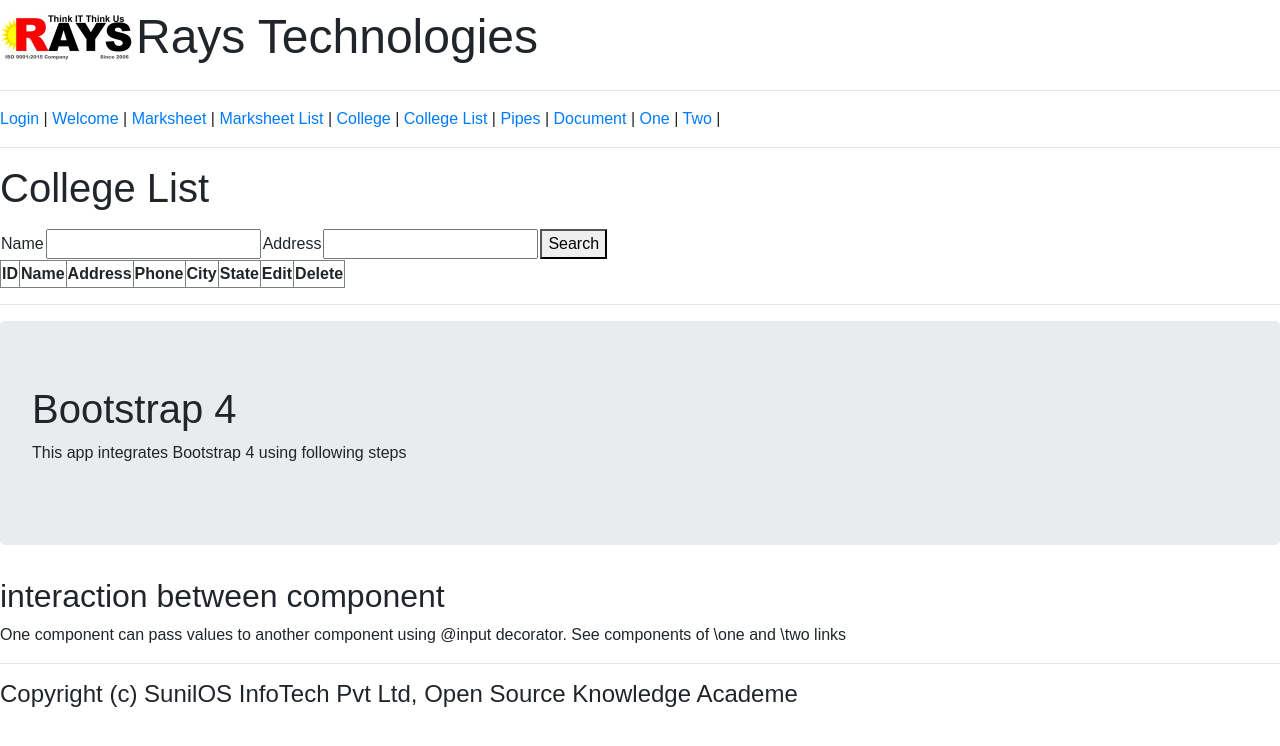
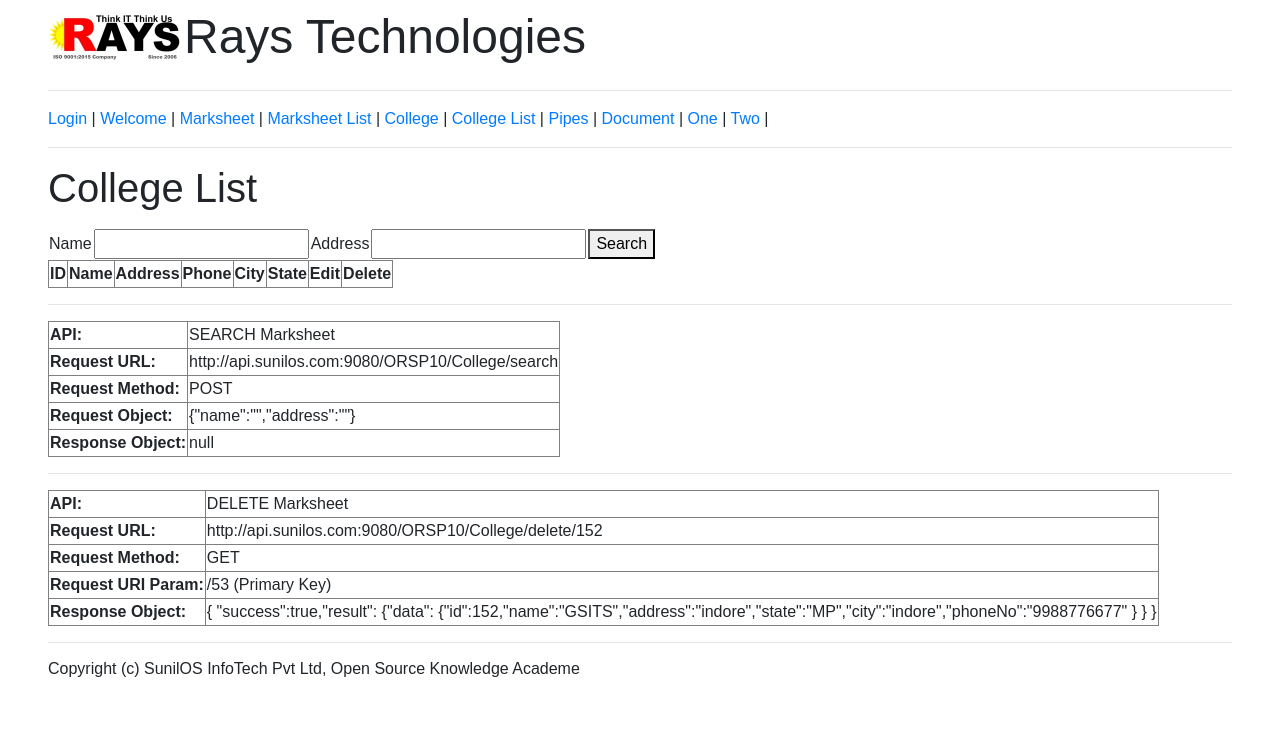
Before and after one commit to sunilos/Angular-8-9-10, an Angular app: page /collegelist in a window 1280 px wide. Shown: the top 746 px of the page. Built offline with nearby package versions, Linux system fonts and the light colour scheme; no server answers.

Commit message:
API added

```diff
--- a/src/app/app.component.html
+++ b/src/app/app.component.html
@@ -30,14 +30,5 @@ You can layout your application here.
   <router-outlet></router-outlet>
 </div>
 
-<hr>
-<div class="jumbotron">
-  <h1>Bootstrap 4</h1>
-  <p>This app integrates Bootstrap 4 using following steps</p>
-</div>
-
-<H2>interaction between component</H2>
-<p>One component can pass values to another component using @input decorator.
-See components of \one and \two links</p>
 <Hr>
-<H4>Copyright (c) SunilOS InfoTech Pvt Ltd, {{subtitle}}</H4>
+<H6>Copyright (c) SunilOS InfoTech Pvt Ltd, {{subtitle}}</H6>
--- a/src/app/college-list/college-list.component.html
+++ b/src/app/college-list/college-list.component.html
@@ -34,3 +34,24 @@
     <td><button (click)="delete(e.id)">Delete</button></td>
   </tr>
 </table>
+
+<HR>
+<table border=1>
+<tr><th>API:</th><td>SEARCH Marksheet</td></tr>
+<tr><th>Request URL:</th><td>http://api.sunilos.com:9080/ORSP10/College/search</td></tr>
+<tr><th>Request Method:</th><td>POST</td></tr>
+<tr><th>Request Object:</th><td>{{getString(form)}}</td></tr>
+<tr><th>Response Object:</th><td>{{getString(responseObject)}}</td></tr>
+</table>
+
+
+<HR>
+<table border=1>
+  <tr><th>API:</th><td>DELETE Marksheet</td></tr>
+  <tr><th>Request URL:</th><td>http://api.sunilos.com:9080/ORSP10/College/delete/152</td></tr>
+  <tr><th>Request Method:</th><td>GET</td></tr>
+  <tr><th>Request URI Param:</th><td>/53 (Primary Key)</td></tr>
+  <tr><th>Response Object:</th>
+  <td>&#123; "success":true,"result": &#123;"data": &#123;"id":152,"name":"GSITS","address":"indore","state":"MP","city":"indore","phoneNo":"9988776677" &#125;  &#125;  &#125; </td>
+  </tr>
+</table>
--- a/src/app/college-list/college-list.component.ts
+++ b/src/app/college-list/college-list.component.ts
@@ -19,6 +19,8 @@ export class CollegeListComponent implements OnInit {
     "name": "",
     "address": "",
   };
+
+  responseObject =null;
 
   /**
    * Injects services
@@ -71,7 +73,12 @@ export class CollegeListComponent implements OnInit {
         return;
       }
       _self.list = res.result.data;
+      _self.responseObject = res;
     });
   }
 
+  getString(obj){
+    return JSON.stringify(obj);
+  }
+
 }
--- a/src/app/college/college.component.html
+++ b/src/app/college/college.component.html
@@ -34,3 +34,14 @@
   </tr>
 </table>
 </form>
+
+<HR>
+<table border=1>
+  <tr><th>API:</th><td>ADD/ EDIT</td></tr>
+  <tr><th>Request URL:</th><td>http://api.sunilos.com:9080/ORSP10/College/save</td></tr>
+  <tr><th>Request Method:</th><td>POST</td></tr>
+  <tr><th>Request Object</th><td> {{getString(form)}}</td></tr>
+  <tr><th>Response Object:</th>
+  <td>&#123; "success":true,"result": &#123;"data": &#123;"id":55  &#125;  &#125; </td>
+  </tr>
+</table>
--- a/src/app/college/college.component.ts
+++ b/src/app/college/college.component.ts
@@ -107,4 +107,8 @@ export class CollegeComponent implements OnInit {
     this.router.navigateByUrl('/collegelist');
   }
 
+  getString(obj){
+    return JSON.stringify(obj);
+  }
+
 }
--- a/src/app/login/login.component.html
+++ b/src/app/login/login.component.html
@@ -1,15 +1,14 @@
 <H1>Login</H1>
+
 <p style="color:red" >{{message}}</p>
 
 <hr>
-  <input type="text" [value]="message">
-<hr>
 
 <form >
-  User ID:&nbsp;&nbsp; <input [(ngModel)]="userId"  name="userId" type="text"><br>
-  Password: <input [(ngModel)]="password"   name="password" type="password"> <br>
+  User ID:&nbsp;&nbsp; <input [(ngModel)]="userId"  name="userId" type="text" required><br>
+  Password: <input [(ngModel)]="password"   name="password" type="password" required> <br>
   <button (click)="signIn()">Sign In</button>
 
   <hr>
-  <p><i>Test valid login 'admin' and password "admin"</i>
+  <p><i>Test login 'admin' and password "admin"</i>
 </form>
--- a/src/app/marksheet/marksheet.component.html
+++ b/src/app/marksheet/marksheet.component.html
@@ -15,15 +15,15 @@
       <td><input [(ngModel)]="form.name"  name="name" type="text"> </td>
   </tr>
   <tr>
-      <td>physics</td>
+      <td>Physics</td>
       <td><input [(ngModel)]="form.physics"  name="physics" type="text"> </td>
   </tr>
   <tr>
-      <td>chemistry</td>
+      <td>Chemistry</td>
       <td><input [(ngModel)]="form.chemistry"  name="chemistry" type="text"> </td>
   </tr>
   <tr>
-      <td>maths</td>
+      <td>Maths</td>
       <td><input [(ngModel)]="form.maths"  name="maths" type="text"> </td>
   </tr>
   <tr>
@@ -32,3 +32,14 @@
   </tr>
 </table>
 </form>
+
+<HR>
+<table border=1>
+  <tr><th>API:</th><td>ADD/ EDIT</td></tr>
+  <tr><th>Request URL:</th><td>http://api.sunilos.com:9080/ORSP10/Marksheet/save</td></tr>
+  <tr><th>Request Method:</th><td>POST</td></tr>
+  <tr><th>Request Object</th><td> {{getString(form)}}</td></tr>
+  <tr><th>Response Object:</th>
+  <td>&#123; "success":true,"result": &#123;"data": &#123;"id":55  &#125;  &#125; </td>
+  </tr>
+</table>
--- a/src/app/marksheet/marksheet.component.ts
+++ b/src/app/marksheet/marksheet.component.ts
@@ -86,4 +86,9 @@ export class MarksheetComponent implements OnInit {
   search(){
     this.router.navigateByUrl('/marksheetlist');
   }
+
+
+  getString(obj){
+    return JSON.stringify(obj);
+  }
 }
--- a/src/app/marksheetlist/marksheetlist.component.html
+++ b/src/app/marksheetlist/marksheetlist.component.html
@@ -34,3 +34,24 @@
     <td><button (click)="delete(e.id)">Delete</button></td>
   </tr>
 </table>
+
+<HR>
+<table border=1>
+<tr><th>API:</th><td>SEARCH Marksheet</td></tr>
+<tr><th>Request URL:</th><td>http://api.sunilos.com:9080/ORSP10/Marksheet/search</td></tr>
+<tr><th>Request Method:</th><td>POST</td></tr>
+<tr><th>Request Object:</th><td>{{getString(form)}}</td></tr>
+<tr><th>Response Object:</th><td>{{getString(responseObject)}}</td></tr>
+</table>
+
+
+<HR>
+<table border=1>
+  <tr><th>API:</th><td>DELETE Marksheet</td></tr>
+  <tr><th>Request URL:</th><td>http://api.sunilos.com:9080/ORSP10/Marksheet/delete/53</td></tr>
+  <tr><th>Request Method:</th><td>GET</td></tr>
+  <tr><th>Request URI Param:</th><td>/53 (Primary Key)</td></tr>
+  <tr><th>Response Object:</th>
+  <td>&#123; "success":true,"result": &#123;"data": &#123;"id":53,"rollNo":"2552","name":"rishi","physics":72,"chemistry":82,"maths":52,"studentId":1 &#125;  &#125;  &#125; </td>
+  </tr>
+</table>
--- a/src/app/marksheetlist/marksheetlist.component.ts
+++ b/src/app/marksheetlist/marksheetlist.component.ts
@@ -23,6 +23,8 @@ export class MarksheetlistComponent implements OnInit {
     "rollNo": "",
     "name": "",
   };
+
+  responseObject = null;
 
   /**
    * Injects services
@@ -74,6 +76,11 @@ export class MarksheetlistComponent implements OnInit {
         return;
       }
       _self.list = res.result.data;
+      _self.responseObject = res;
     });
   }
+
+  getString(obj){
+    return JSON.stringify(obj);
+  }
 }
--- a/src/app/welcome/welcome.component.html
+++ b/src/app/welcome/welcome.component.html
@@ -1,3 +1,11 @@
 <H1>
     {{message}}
 </H1>
+<div class="jumbotron">
+  <h1>Bootstrap 4</h1>
+  <p>This app integrates Bootstrap 4 using following steps</p>
+</div>
+
+<H2>interaction between component</H2>
+<p>One component can pass values to another component using @input decorator.
+See components of \one and \two links</p>
--- a/src/index.html
+++ b/src/index.html
@@ -9,7 +9,7 @@
   <link rel="icon" type="image/x-icon" href="favicon.ico">
 </head>
 
-<body>
+<body class="px-md-5">
   <app-root></app-root>
 </body>
 
```
